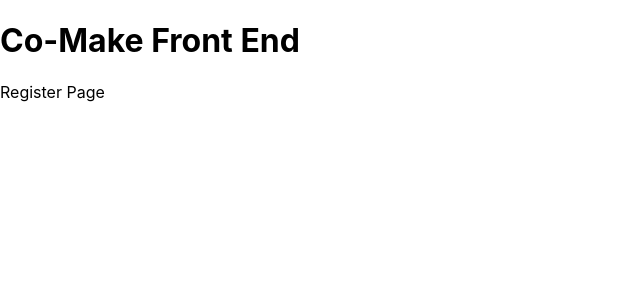
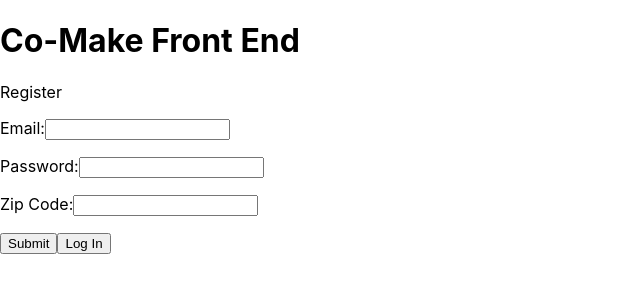
Before and after one commit to tjvonbr/personal_comake, a React (Create React App) app in the folder comake_front_end/: page /register in a window 1280 px wide. Shown: the top 300 px of the page, without its empty margins (0-640 px from the left). Built offline with nearby package versions, Linux system fonts and the light colour scheme.

Commit message:
add login and register pages, localStorage auth complete

```diff
--- a/comake_front_end/package.json
+++ b/comake_front_end/package.json
@@ -4,10 +4,12 @@
   "private": true,
   "dependencies": {
     "axios": "^0.19.0",
+    "formik": "^1.5.8",
     "node-sass": "^4.12.0",
     "react": "^16.8.6",
     "react-dom": "^16.8.6",
-    "react-scripts": "3.0.1"
+    "react-scripts": "3.0.1",
+    "yup": "^0.27.0"
   },
   "scripts": {
     "start": "react-scripts start",
--- a/comake_front_end/src/App.js
+++ b/comake_front_end/src/App.js
@@ -1,20 +1,51 @@
-import React from 'react';
+import React, {useState} from 'react';
 import List from './components/List';
 import Register from './components/Register';
 import Login from './components/Login';
 import Profile from './components/Profile';
-import { Route } from 'react-router-dom';
+import { Route, Redirect } from 'react-router-dom';
+import {useLocalStorage} from './hooks/useLocalStorage';
 
 function App() {
+  const [token, setToken] = useLocalStorage('token', '')
+  const [message, setMessage] = useState('')
+
   return (
     <div className="App">
       <header className="App-header">
         <h1>Co-Make Front End</h1>
       </header>
-    <Route exact path="/" component={List}/>
-    <Route exact path="/profile/:id" component={Profile} />
-    <Route path="/login" component={Login}/>
-    <Route path="/register" component={Register}/>
+
+
+      {/* ROUTES  */}
+
+      <Route exact path="/" render={ props =>
+          localStorage.getItem("token") ? (
+            <List {...props} />
+          ) : (
+            <Redirect to="/login" />
+          )
+        }/>
+      <Route exact path="/profile/:id" render={ props =>
+          localStorage.getItem("token") ? (
+            <Profile {...props} />
+          ) : (
+            <Redirect to="/login" />
+          )
+        } />
+      <Route exact path="/login" render={ props =>
+        <Login setToken={setToken}
+        message={message}
+        setMessage={setMessage}
+        {...props} />}
+        />
+
+      <Route path="/register" render={ props =>
+        <Register setToken={setToken}
+        message={message}
+        setMessage={setMessage}
+        {...props}
+      />}/>
     </div>
   );
 }
--- a/comake_front_end/src/components/Login.js
+++ b/comake_front_end/src/components/Login.js
@@ -1,11 +1,78 @@
 import React from 'react'
+import { withFormik, Form, Field, setNestedObjectValues } from "formik";
+import * as Yup from "yup";
+import axios from 'axios';
+// import {Redirect} from 'react-router-dom';
 
-function Login() {
+function Login( {touched, errors, history, message}) {
+
     return (
         <div>
-            <p>Login Page</p>
+
+         <h4>{message}</h4>
+            <p>Login</p>
+
+            <Form className="form">
+      <div className="form-group">
+        <label className="label">Email:</label>
+        <Field
+          className="input"
+          name="email"
+          type="text"
+          autoComplete="off"
+        />
+        <p>{touched.email && errors.email}</p>
+      </div>
+      <div className="form-group">
+        <label className="label">Password:</label>
+        <Field
+          className="input"
+          name="password"
+          type="password"
+          autoComplete="off"
+        />
+      </div>
+      <p>{touched.password && errors.password}</p>
+      <button type="submit" className="btn">Log In </button>
+      <button className="btn" onClick={()=> history.push('/register')}>Register </button>
+    </Form>
         </div>
     )
 }
 
-export default Login;
+export default withFormik({
+
+    mapPropsToValues() {
+      return {
+        email: "",
+        password: ""
+
+      };
+    },
+    validationSchema: Yup.object().shape({
+      email: Yup.string()
+        .email()
+        .required(),
+      password: Yup.string()
+        // .min(6)
+        .required()
+    }),
+    handleSubmit(values, formikBag) {
+      console.log(values)
+      const url =
+        "https://co-make.herokuapp.com/auth/login";
+      axios
+        .post(url, values)
+        .then( res => {
+
+          formikBag.props.setMessage('')
+          console.log("Success!", res)
+          formikBag.props.setToken(res.data.token)
+          formikBag.props.history.push("/");
+        })
+
+        .catch(err => {
+          console.log(err);
+        });
+    }
+  })(Login);
--- a/comake_front_end/src/components/Register.js
+++ b/comake_front_end/src/components/Register.js
@@ -1,11 +1,90 @@
 import React from 'react'
+import { withFormik, Form, Field, setNestedObjectValues } from "formik";
+import * as Yup from "yup";
+import axios from 'axios';
+// import {Redirect} from 'react-router-dom';
 
-function Register() {
+function Register({touched, errors, history }, ) {
+
     return (
         <div>
-            <p>Register Page</p>
+            <p>Register</p>
+
+            <Form className="form">
+      <div className="form-group">
+        <label className="label">Email:</label>
+        <Field
+          className="input"
+          name="email"
+          type="text"
+          autoComplete="off"
+        />
+        <p>{touched.email && errors.email}</p>
+      </div>
+      <div className="form-group">
+        <label className="label">Password:</label>
+        <Field
+          className="input"
+          name="password"
+          type="password"
+          autoComplete="off"
+        />
+      </div>
+      <p>{touched.password && errors.password}</p>
+      <div className="form-group">
+        <label className="label">Zip Code:</label>
+        <Field
+          className="input"
+          name="zipCode"
+          type="zipCode"
+          autoComplete="off"
+        />
+      </div>
+      <p>{touched.zipCode && errors.zipCode}</p>
+      <button type="submit" className="btn">Submit </button>
+      <button className="btn" onClick={()=> history.push('/login')}> Log In </button>
+    </Form>
         </div>
     )
 }
 
-export default Register;
+export default withFormik({
+
+    mapPropsToValues() {
+      return {
+        email: "",
+        password: "",
+        zipCode: ""
+
+      };
+    },
+    validationSchema: Yup.object().shape({
+      email: Yup.string()
+        .email()
+        .required(),
+      password: Yup.string()
+        // .min(6)
+        .required(),
+       zipCode: Yup.number()
+        // .min(6)
+        .required("You Need a Zip Code to Register")
+    }),
+    handleSubmit(values, formikBag) {
+      console.log(values)
+      const url =
+        "https://co-make.herokuapp.com/auth/register";
+      axios
+        .post(url, values)
+        .then( res => {
+
+          formikBag.props.setMessage("Successfully Registered!")
+
+          formikBag.props.history.push("/login");
+        console.log("Success!", res)
+        })
+
+        .catch(err => {
+          console.log("Error", err);
+        });
+    }
+  })(Register);
--- /dev/null
+++ b/comake_front_end/src/hooks/useLocalStorage.js
@@ -0,0 +1,14 @@
+import { useState } from "react";
+
+export const useLocalStorage = (key, initialValue) => {
+    const [storedValue, setStoredValue] = useState(()=>{
+        const item = window.localStorage.getItem(key);
+        return item ? JSON.parse(item) : initialValue;
+    });
+    const setValue = value => {
+        setStoredValue(value);
+        window.localStorage.setItem(key, JSON.stringify(value));
+    }
+
+    return [storedValue, setValue];
+}
```
Also changed, not shown: 1 other file (tests, documents, lock files or other folders).
